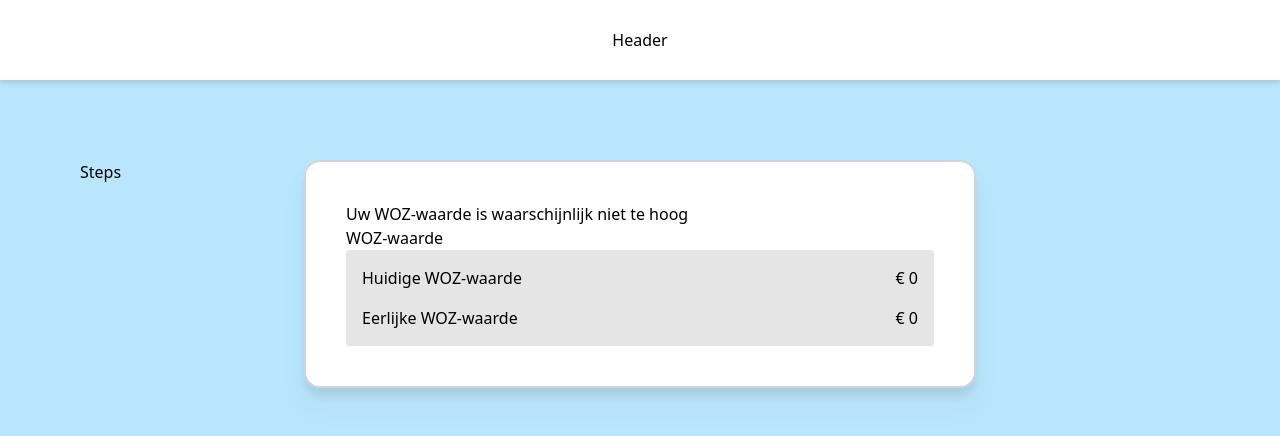
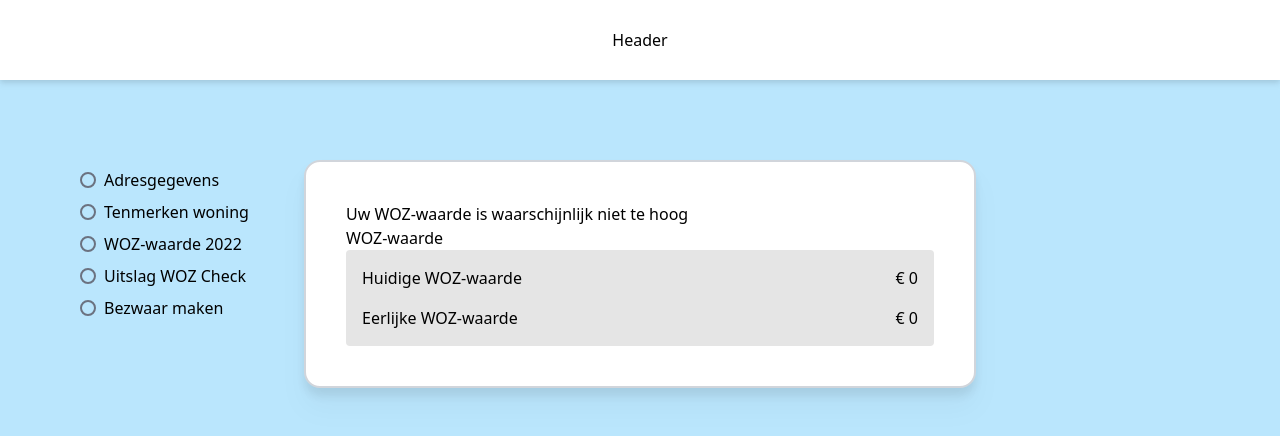
Before and after one commit to boris-arkenaar/eerlijke-woz, a Next.js app: page /no-savings in a window 1280 px wide. Shown: the top 436 px of the page. Built offline with nearby package versions, Linux system fonts and the light colour scheme.

Commit message:
Add steps to step component

```diff
--- a/components/steps.tsx
+++ b/components/steps.tsx
@@ -4,7 +4,28 @@ const Steps: FC = () => {
   return (
     <div className="fixed left-20 top-40 justify-center items-center space-y-20">
       <div className="space-y-20">
-        <h1>Steps</h1>
+        <ul>
+          <li className="flex items-center my-2">
+            <span className="w-4 h-4 border-2 border-gray-500 rounded-full mr-2"></span>
+            Adresgegevens
+          </li>
+          <li className="flex items-center my-2">
+            <span className="w-4 h-4 border-2 border-gray-500 rounded-full mr-2"></span>
+            Tenmerken woning
+          </li>
+          <li className="flex items-center my-2">
+            <span className="w-4 h-4 border-2 border-gray-500 rounded-full mr-2"></span>
+            WOZ-waarde 2022
+          </li>
+          <li className="flex items-center my-2">
+            <span className="w-4 h-4 border-2 border-gray-500 rounded-full mr-2"></span>
+            Uitslag WOZ Check
+          </li>
+          <li className="flex items-center my-2">
+            <span className="w-4 h-4 border-2 border-gray-500 rounded-full mr-2"></span>
+            Bezwaar maken
+          </li>
+        </ul>
       </div>
     </div>
   );
```
Also changed, not shown: 1 other file (tests, documents, lock files or other folders).
